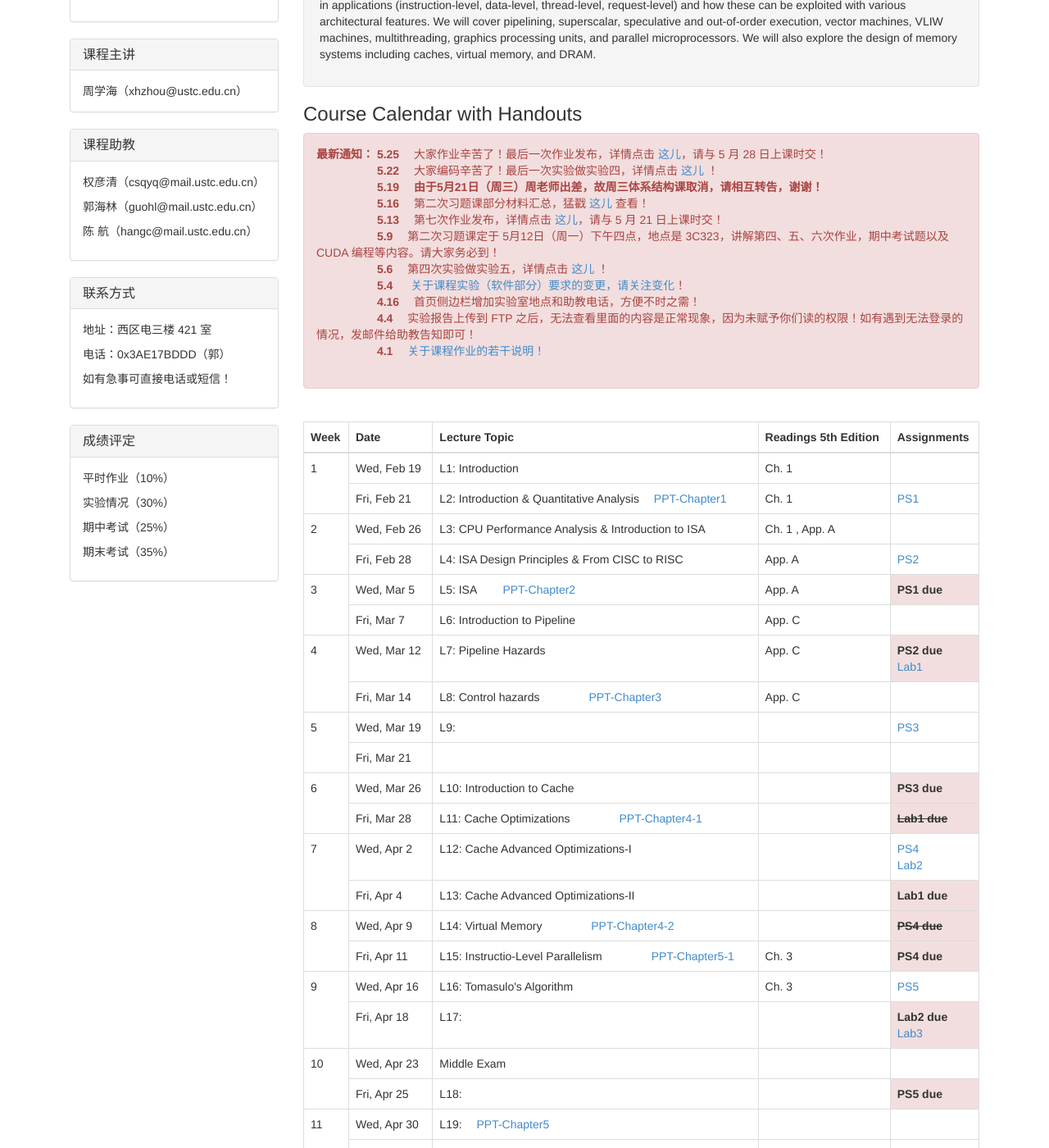
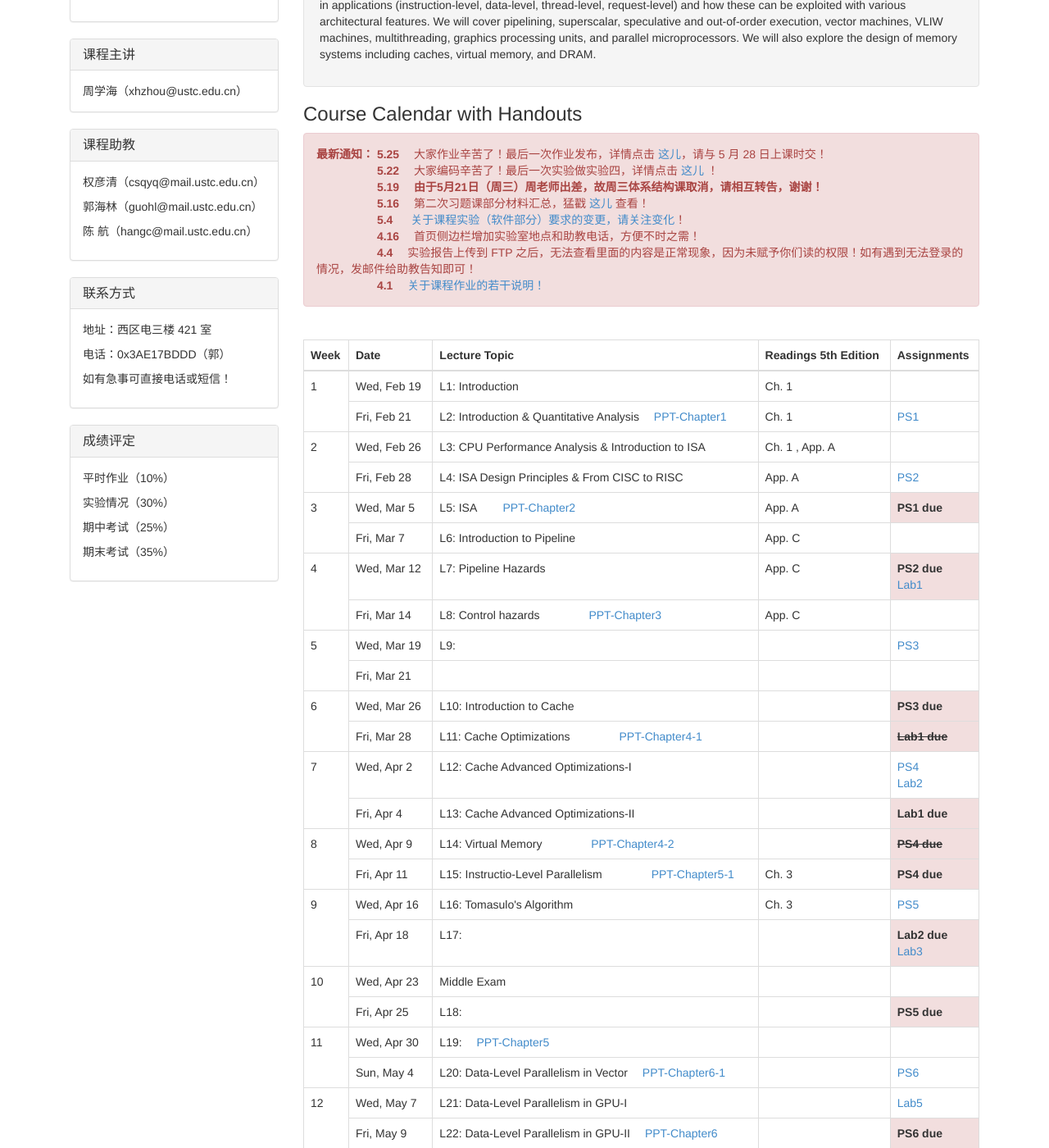
Before and after one commit to hazirguo/ca2014, a Jekyll site: the page index.html, which Jekyll copies as it is, in a window 1280 px wide and 1400 px high, scrolled down 506 px. Shown: the whole window at 82% size. Built offline with Jekyll 4.4.1, drawn with Linux system fonts in a browser that asks for light colours; Markdown is read by kramdown in place of the engine named in the settings.

Commit message:
update index

```diff
--- a/index.html
+++ b/index.html
@@ -178,9 +178,9 @@
         　　　　　 <strong> 5.22 </strong>　大家编码辛苦了！最后一次实验做实验四，详情点击 <a href="experiments/index.html#lab5">这儿</a> ！</br>
         　　　　　 <strong> 5.19 </strong>　<strong>由于5月21日（周三）周老师出差，故周三体系结构课取消，请相互转告，谢谢！</strong> </br>
         　　　　　 <strong> 5.16 </strong>　第二次习题课部分材料汇总，猛戳 <a href= "blog/20140516/solutions.html"> 这儿 </a> 查看！ </br>
-        　　　　　 <strong> 5.13 </strong>　第七次作业发布，详情点击 <a href="coursework/index.html#ps7">这儿</a>，请与 5 月 21 日上课时交！ </br>
-        　　　　　 <strong> 5.9 </strong>　第二次习题课定于 5月12日（周一）下午四点，地点是 3C323，讲解第四、五、六次作业，期中考试题以及 CUDA 编程等内容。请大家务必到！</br>
-        　　　　　 <strong> 5.6 </strong>　第四次实验做实验五，详情点击 <a href="experiments/index.html#lab5">这儿</a> ！</br>
+      <!-- <strong> 5.13 </strong>　第七次作业发布，详情点击 <a href="coursework/index.html#ps7">这儿</a>，请与 5 月 21 日上课时交！ </br>
+      <strong> 5.9 </strong>　第二次习题课定于 5月12日（周一）下午四点，地点是 3C323，讲解第四、五、六次作业，期中考试题以及 CUDA 编程等内容。请大家务必到！</br>
+        　　　　　 <strong> 5.6 </strong>　第四次实验做实验五，详情点击 <a href="experiments/index.html#lab5">这儿</a> ！</br>-->
               <!-- <strong> 5.6 </strong>　第六次作业发布，详情点击 <a href="coursework/index.html#ps6">这儿</a>，请与 5 月 9 日上课时交！ </br>  -->
         　　　　　 <strong> 5.4 </strong>　<a href="blog/20140504/about_lab2.html"> 关于课程实验（软件部分）要求的变更，请关注变化</a>！ </br>
               <!-- <strong> 5.4 </strong>　第三次实验没有验收的明晚（5.5）最后一次验收！ </br> -->
@@ -193,7 +193,7 @@
               <!-- <strong> 4.10 </strong>　实验二实验报告纠错：“第1点是必做的，第2点是选做”。下周一和周四验收！ <br/> -->
               <!-- <strong> 4.8 </strong>　第四次作业增加了<a href="coursework/index.html#ps4">四道题</a>，作业推迟到 4 月 11 日上课时交！ <br/> -->
         　　　　　 <strong> 4.4 </strong>　实验报告上传到 FTP 之后，无法查看里面的内容是正常现象，因为未赋予你们读的权限！如有遇到无法登录的情况，发邮件给助教告知即可！ <br/>
-        　　　　　 <strong> 4.1 </strong>　<a href="blog/20140401/about_coursework.html">关于课程作业的若干说明！</a> <br/>
+        　　　　　 <strong> 4.1 </strong>　<a href="blog/20140401/about_coursework.html">关于课程作业的若干说明！</a>
         　　　<!-- <strong> 4.1 </strong>　<a href="experiments/index.html#lab2">第二次实验</a> 现在可以做了，4 月 14 日（周一）、4 月 17 日（周四）验收！<br/> -->
               <!-- <strong> 4.1 </strong>　第四次作业发布，详情点击 <a href="coursework/index.html#ps4">这儿</a>，请与 4 月 9 日上课时交！　<br/>
         　　　　　 <strong> 3.26 </strong>　实验一报告提交推迟一周（截至 4 月 4 日）！　<br/>
@@ -639,14 +639,14 @@
                 Fri, May 23
               </td>
               <td>
-                L24:
+                L25:
               </td>
               <td>
 
               </td>
               <td class="danger">
                 <strong> Lab5 due </strong><br/>
-                <strong> PS7 due </strong>
+                <strong> PS7 due </strong><br/>
                 <a href="coursework/index.html#ps8">PS8</a>
               </td>
             </tr>
@@ -671,7 +671,7 @@
                 Fri, May 30
               </td>
               <td>
-                L25:
+                L26:
               </td>
               <td>
 
```
